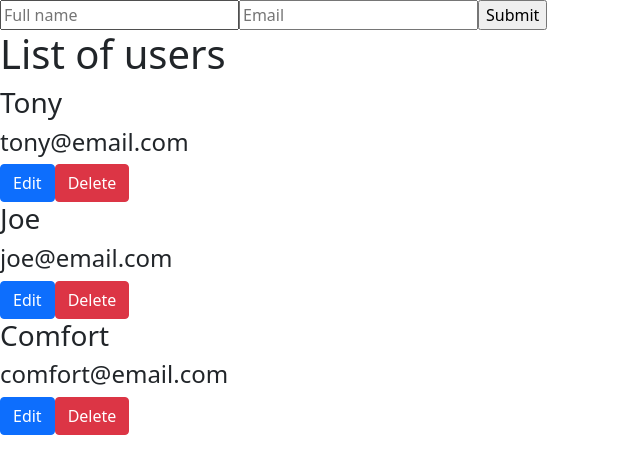
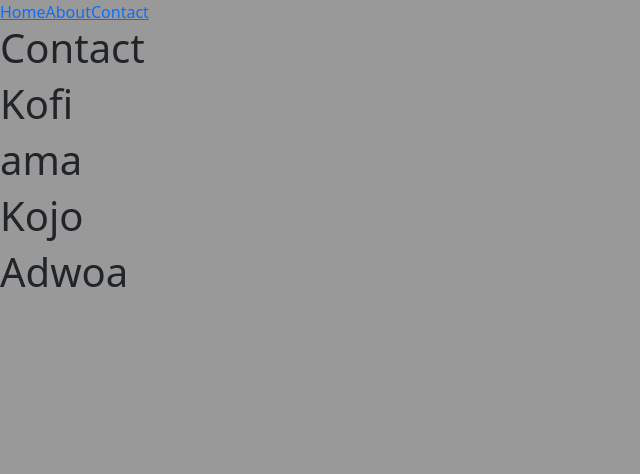
Before and after one commit to codetrainafrica/g20-react, a React (Create React App) app: page /contact in a window 1280 px wide. Shown: the top 474 px of the page, without its empty margins (0-640 px from the left). Built offline with nearby package versions, Linux system fonts and the light colour scheme.

Commit message:
implement routing

```diff
--- a/package.json
+++ b/package.json
@@ -10,6 +10,7 @@
     "react": "^17.0.2",
     "react-bootstrap": "^2.1.1",
     "react-dom": "^17.0.2",
+    "react-router-dom": "^6.2.1",
     "react-scripts": "4.0.3",
     "uuid": "^8.3.2",
     "web-vitals": "^1.0.1"
--- a/src/App.js
+++ b/src/App.js
@@ -1,82 +1,12 @@
-import "./App.css";
-import React, { useState } from "react";
-import UserForm from "./components/UserForm";
-import UserList from "./components/UserList";
-//uuid package which generates unique id
-import { v4 as uuid } from "uuid";
+import React from "react";
 import Router from "./Router";
 
 const App = () => {
-  //users state array which contains 3 default users
-  const [users, setUsers] = useState([
-    //each user has an id, name, email
-    { id: uuid(), name: "Tony", email: "tony@email.com" },
-    { id: uuid(), name: "Joe", email: "joe@email.com" },
-    { id: uuid(), name: "Comfort", email: "comfort@email.com" },
-  ]);
-
-  //addUser function which takes in a user object and adds it to the users state array
-  const addUser = (newUser) => {
-    setUsers([...users, newUser]);
-  };
-
-  //editUser function which takes in an id and a user object and replaces the user object in the users state array with the new user object
-  const editUser = (id, newUser) => {
-    const editedUsers = users.map((user) => {
-      if (user.id == id) {
-        return newUser;
-      }
-      return user;
-    });
-
-    setUsers(editedUsers);
-  };
-
-  //deleteUser function which takes in an id and removes the user object from the users state array
-  const deleteUser = (id) => {
-    const filteredUsers = users.filter((user) => {
-      if (user.id != id) return user;
-    });
-
-    setUsers(filteredUsers);
-  };
-
   return (
-    <div>
-      {/* UserForm takes in the addUSer function to add new users to the users state array */}
-      <UserForm addUser={addUser} />
-
-      {/* UserList takes in the users state array and the editUser and deleteUser functions to edit and delete users from the users state array */}
-      <UserList users={users} editUser={editUser} deleteUser={deleteUser} />
+    <div style={{ backgroundColor: "#999", height: "100vh", width: "100%" }}>
+      <Router />
     </div>
   );
 };
 
-// class App extends React.Component {
-//   constructor() {
-//     super();
-
-//     this.state = {
-//       users: [
-//         { name: "Tony", email: "tony@email.com" },
-//         { name: "Joe", email: "joe@email.com" },
-//         { name: "Comfort", email: "comfort@email.com" },
-//       ],
-//     };
-//   }
-
-//   addUser = (newUser) => {
-//     this.setState({ users: [...this.state.users, newUser] });
-//   };
-
-//   render() {
-//     return (
-//       <div>
-//         <UserForm addUser={this.addUser} />
-//         <UserList users={this.state.users} />
-//       </div>
-//     );
-//   }
-// }
-
 export default App;
--- /dev/null
+++ b/src/Router.js
@@ -0,0 +1,32 @@
+import React from "react";
+import { BrowserRouter, Routes, Route } from "react-router-dom";
+import Home from "./pages/Home";
+import About from "./pages/About";
+import Contact from "./pages/Contact";
+import Navbar from "./components/Navbar";
+import Details from "./pages/Details";
+
+const Router = () => {
+  return (
+    <BrowserRouter>
+      <Navbar />
+
+      <Routes>
+        <Route path="/" element={<Home />} />
+        <Route path="/about" element={<About />} />
+        <Route path="/contact" element={<Contact />} />
+        <Route path="/details/:id" element={<Details />} />
+        <Route
+          path="*"
+          element={
+            <>
+              <h1>404 Not found</h1>
+            </>
+          }
+        />
+      </Routes>
+    </BrowserRouter>
+  );
+};
+
+export default Router;
--- /dev/null
+++ b/src/components/Navbar.js
@@ -0,0 +1,14 @@
+import React from "react";
+import { Link } from "react-router-dom";
+
+const Navbar = () => {
+  return (
+    <>
+      <Link to="/">Home</Link>
+      <Link to="/about">About</Link>
+      <Link to="/contact">Contact</Link>
+    </>
+  );
+};
+
+export default Navbar;
--- /dev/null
+++ b/src/pages/About.js
@@ -0,0 +1,9 @@
+import React from "react";
+
+export default function About() {
+  return (
+    <div>
+      <h1>About</h1>
+    </div>
+  );
+}
--- /dev/null
+++ b/src/pages/Contact.js
@@ -0,0 +1,17 @@
+import React from "react";
+import { useNavigate } from "react-router-dom";
+
+export default function Contact() {
+  const users = ["Kofi", "ama", "Kojo", "Adwoa"];
+
+  const navigate = useNavigate();
+
+  return (
+    <div>
+      <h1>Contact</h1>
+      {users.map((user, index) => {
+        return <h1 onClick={() => navigate(`/details/${index}`)}>{user}</h1>;
+      })}
+    </div>
+  );
+}
--- /dev/null
+++ b/src/pages/Details.js
@@ -0,0 +1,8 @@
+import React from "react";
+import { useParams } from "react-router-dom";
+
+export default function Details(props) {
+  const { id } = useParams();
+
+  return <div>{id}</div>;
+}
--- /dev/null
+++ b/src/pages/Home.js
@@ -0,0 +1,10 @@
+import React from "react";
+
+export default function Home(props) {
+  console.log(props);
+  return (
+    <div>
+      <h1>Home</h1>
+    </div>
+  );
+}
```
Also changed, not shown: 1 other file (tests, documents, lock files or other folders).
